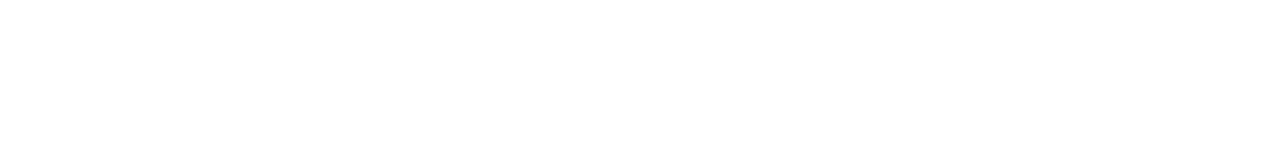
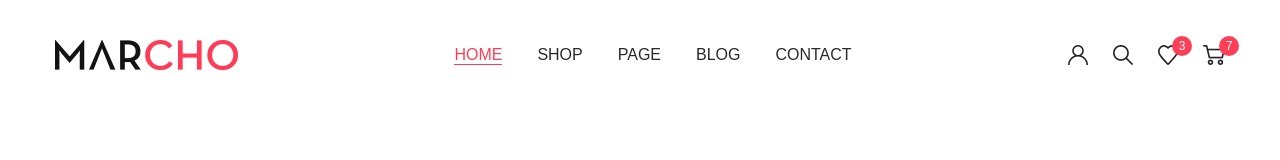
Before and after one commit to Romovskii/marcho, a website: page app/index.html in a window 1280 px wide. Drawn offline with nearby package versions, Linux system fonts and the light colour scheme; files that its build step writes are made by us from their sources.

Commit message:
added header, added fonts

```diff
--- a/app/index.html
+++ b/app/index.html
@@ -9,6 +9,52 @@
 </head>
 <body>
 
+  <header class="header">
+    <div class="container">
+      <div class="header__inner">
+        <a class="logo" href="#">
+          <img class="logo__img" src="images/logo.png" alt="logo">
+        </a>
+        <nav class="menu">
+          <ul class="menu__list">
+            <li class="menu__list-item">
+              <a class="menu__list-link menu__list-link--active" href="#">HOME</a>
+            </li>
+            <li class="menu__list-item">
+              <a class="menu__list-link" href="#">SHOP</a>
+            </li>
+            <li class="menu__list-item">
+              <a class="menu__list-link" href="#">PAGE</a>
+            </li>
+            <li class="menu__list-item">
+              <a class="menu__list-link" href="#">BLOG</a>
+            </li>
+            <li class="menu__list-item">
+              <a class="menu__list-link" href="#">CONTACT</a>
+            </li>
+          </ul>
+        </nav>
+        <div class="user-nav">
+          <a class="user-nav__link" href="#">
+            <img class="user-nav__link-img" src="images/icons/user.png" alt="user icon">
+          </a>
+          <a class="user-nav__link" href="#">
+            <img class="search-nav__link-img" src="images/icons/search.png" alt="search icon">
+          </a>
+          <a class="user-nav__link" href="#">
+            <img class="heart-nav__link-img" src="images/icons/heart.png" alt="heart icon">
+            <span class="user-nav__num">3</span>
+          </a>
+          <a class="user-nav__link" href="#">
+            <img class="cart-nav__link-img" src="images/icons/cart.png" alt="cart icon">
+            <span class="user-nav__num">7</span>
+          </a>
+        </div>
+      </div>
+    </div>
+  </header>
+
+
 
     <script src="js/main.min.js"></script>
 </body>
--- a/app/scss/_fonts.scss
+++ b/app/scss/_fonts.scss
@@ -0,0 +1,43 @@
+@font-face {
+  font-family: 'Quicksand-Regular', sans-serif;
+  font-weight: 400;
+  font-style: normal;
+  font-display: swap;
+  src: local('Quicksand-Regular'),
+        url('../fonts/Quicksand-Regular.woff2') format('woff2'),
+        url('../fonts/Quicksand-Regular.woff') format('woff');
+  font-display: swap;
+}
+
+@font-face {
+  font-family: 'Quicksand-Medium', sans-serif;
+  font-weight: 500;
+  font-style: normal;
+  font-display: swap;
+  src: local('Quicksand-Medium'),
+        url('../fonts/Quicksand-Medium.woff2') format('woff2'),
+        url('../fonts/Quicksand-Medium.woff') format('woff');
+  font-display: swap;
+}
+
+@font-face {
+  font-family: 'Roboto-Regular', sans-serif;
+  font-weight: 400;
+  font-style: normal;
+  font-display: swap;
+  src: local('Roboto-Regular'),
+        url('../fonts/Roboto-Regular.woff2') format('woff2'),
+        url('../fonts/Roboto-Regular.woff') format('woff');
+  font-display: swap;
+}
+
+@font-face {
+  font-family: 'Roboto-Bold', sans-serif;
+  font-weight: 700;
+  font-style: normal;
+  font-display: swap;
+  src: local('Roboto-Bold'),
+        url('../fonts/Roboto-Bold.woff2') format('woff2'),
+        url('../fonts/Roboto-Bold.woff') format('woff');
+  font-display: swap;
+}
--- a/app/scss/_global.scss
+++ b/app/scss/_global.scss
@@ -0,0 +1,12 @@
+body{
+  color: $default;
+  font-size: 16px;
+  line-height: 26px;
+  @extend %quicksand-500;
+}
+
+.container{
+  max-width: 1200px;
+  margin: 0 auto;
+  padding: 0 15px;
+}
--- a/app/scss/_vars.scss
+++ b/app/scss/_vars.scss
@@ -0,0 +1,23 @@
+$accent: #fe3e57;
+$default: #8d8d8d;
+$title: #29282d;
+
+%quicksand-400{
+  font-family: 'Quicksand-Regular', sans-serif;
+  font-weight: 400;
+}
+
+%quicksand-500{
+  font-family: 'Quicksand-Medium', sans-serif;
+  font-weight: 500;
+}
+
+%roboto-400{
+  font-family: 'Roboto-Regular', sans-serif;
+  font-weight: 400;
+}
+
+%roboto-700{
+  font-family: 'Roboto-Bold', sans-serif;
+  font-weight: 700;
+}
--- a/app/scss/style.scss
+++ b/app/scss/style.scss
@@ -3,9 +3,62 @@
 @import 'reset';
 @import 'global';
 
+.header{
+  padding: 40px 0;
+  &__inner{
+    display: flex;
+    justify-content: space-between;
+    align-items: center;
+  }
+}
 
+.menu{
+  &__list{
+    display: flex;
+  }
+  &__list-item + .menu__list-item{
+    margin-left: 35px;
+  }
+  &__list-link{
+    color: $title;
+    padding-bottom: 1px;
+    transition: all .3s;
+    @extend %quicksand-400;
+    &:hover{
+      color: $accent;
+      border-bottom: 1px solid $accent;
+      @extend %quicksand-500;
+    }
+  }
+  &__list-link--active{
+    color: $accent;
+    border-bottom: 1px solid $accent;
+    @extend %quicksand-500;
+  }
+}
 
-
+.user-nav{
+  display: flex;
+  &__link{
+    position: relative;
+  }
+  &__link + .user-nav__link{
+    padding-left: 25px;
+  }
+  &__num{
+    position: absolute;
+    width: 20px;
+    height: 20px;
+    border-radius: 50%;
+    background-color: $accent;
+    top: -9px;
+    right: -14px;
+    font-size: 12px;
+    color: #fff;
+    text-align: center;
+    line-height: 20px
+  }
+}
 
 
 
```
Also changed, not shown: app/fonts/Quicksand-Medium.woff (added), app/fonts/Quicksand-Medium.woff2 (added), app/fonts/Quicksand-Regular.woff (added), app/fonts/Quicksand-Regular.woff2 (added), app/fonts/Roboto-Bold.woff (added), app/fonts/Roboto-Bold.woff2 (added), app/fonts/Roboto-Regular.woff (added), app/fonts/Roboto-Regular.woff2 (added), app/images/icons/cart.png (added), app/images/icons/ellipse.png (added), app/images/icons/heart.png (added), app/images/icons/search.png (added), app/images/icons/user.png (added), app/images/logo.png (added).
